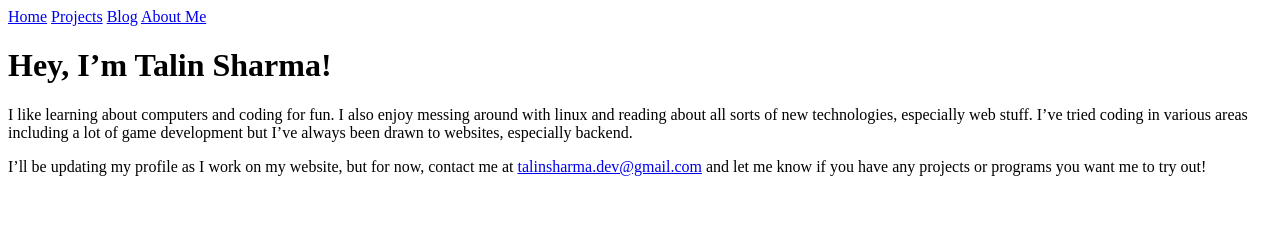
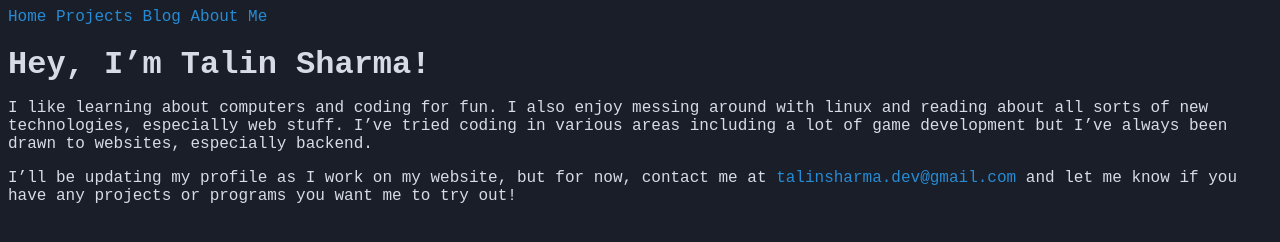
Before and after one commit to TalinTheDev/TalinTheDev, an Astro site: page / in a window 1280 px wide. Built offline with nearby package versions, Linux system fonts and the light colour scheme; Astro itself is replaced by a stand-in of ours.

Commit message:
css is coming along, need break for repair

```diff
--- a/src/components/BaseHead.astro
+++ b/src/components/BaseHead.astro
@@ -1,5 +1,7 @@
 ---
 const { title } = Astro.props;
+import "../styles/reset.css";
+import "../styles/base.css";
 ---
 
 <head>
--- a/src/env.d.ts
+++ /dev/null
@@ -1 +0,0 @@
-/// <reference types="astro/client" />
--- /dev/null
+++ b/src/styles/base.css
@@ -0,0 +1,27 @@
+:root {
+    font-size: 16px;
+
+    --background-color: hsl(222 23% 13%);
+    --text-color: hsl(222 23% 87%);
+    --accent-color: hsl(15 100% 70%);
+    /* --border-color: #2b2b2b;
+    --code-color: #859900; */
+    --link-color: hsl(205 69% 49%);
+    --link-hover-color: hsl(205 69% 80%);
+}
+
+body {
+    font: 1rem monospace;
+    background-color: var(--background-color);
+    color: var(--text-color);
+}
+
+a {
+    color: var(--link-color);
+    transition: 500ms;
+}
+
+a:hover {
+    color: var(--link-hover-color);
+    border-bottom: 1px solid var(--link-hover-color)
+}
--- /dev/null
+++ b/src/styles/reset.css
@@ -0,0 +1,71 @@
+/* Box sizing rules */
+*,
+*::before,
+*::after {
+  box-sizing: border-box;
+}
+
+/* Prevent font size inflation */
+html {
+  -moz-text-size-adjust: none;
+  -webkit-text-size-adjust: none;
+  text-size-adjust: none;
+}
+
+/* Remove default margin in favour of better control in authored CSS */
+body, h1, h2, h3, h4, p,
+figure, blockquote, dl, dd {
+  margin-block-end: 0;
+}
+
+/* Remove list styles on ul, ol elements with a list role, which suggests default styling will be removed */
+ul[role='list'],
+ol[role='list'] {
+  list-style: none;
+}
+
+/* Set core body defaults */
+body {
+  min-height: 100vh;
+  line-height: 1.5;
+}
+
+/* Set shorter line heights on headings and interactive elements */
+h1, h2, h3, h4,
+button, input, label {
+  line-height: 1.1;
+}
+
+/* Balance text wrapping on headings */
+h1, h2,
+h3, h4 {
+  text-wrap: balance;
+}
+
+/* A elements that don't have a class get default styles */
+a:not([class]) {
+  text-decoration: none;
+}
+
+/* Make images easier to work with */
+img,
+picture {
+  max-width: 100%;
+  display: block;
+}
+
+/* Inherit fonts for inputs and buttons */
+input, button,
+textarea, select {
+  font: inherit;
+}
+
+/* Make sure textareas without a rows attribute are not tiny */
+textarea:not([rows]) {
+  min-height: 10em;
+}
+
+/* Anything that has been anchored to should have extra scroll margin */
+:target {
+  scroll-margin-block: 5ex;
+}
```
